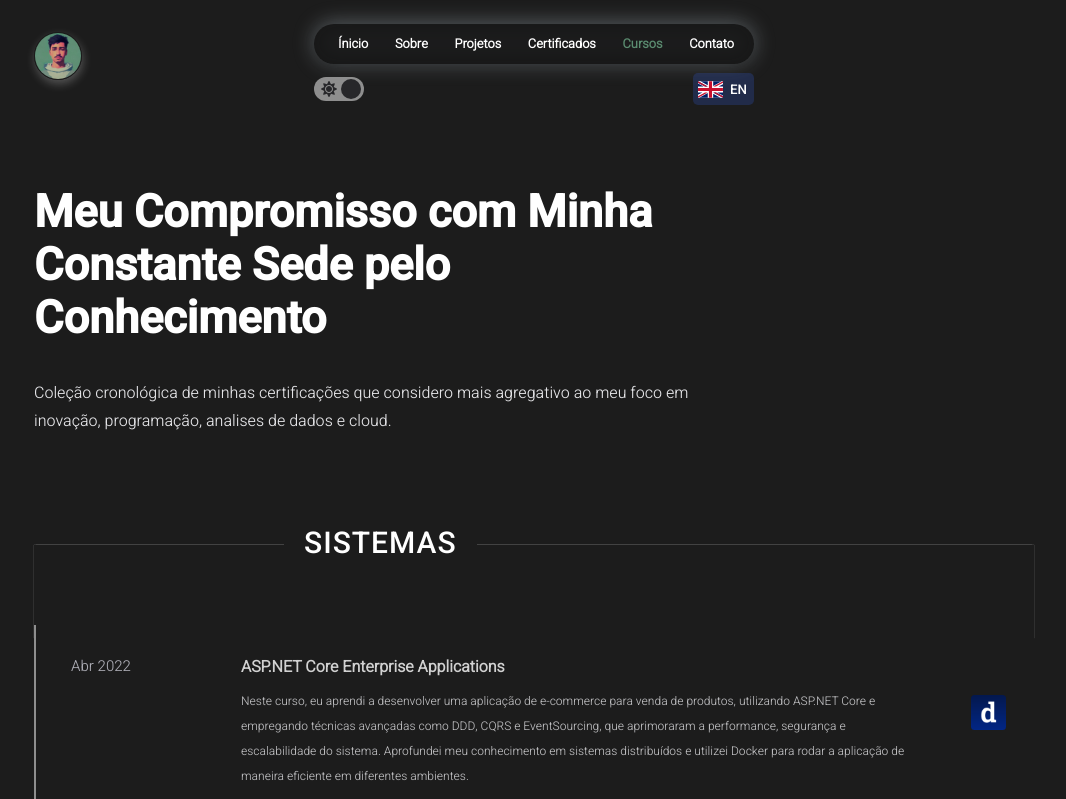
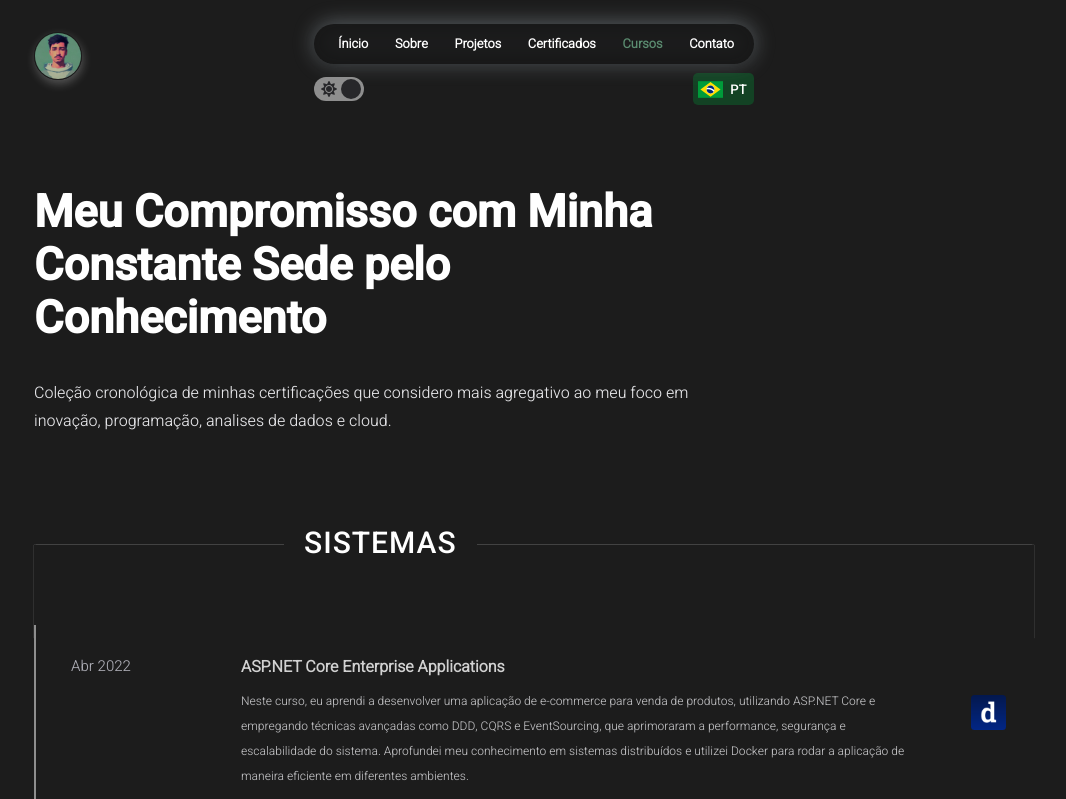
Before and after one commit to igor-fortaleza/MyFolio, a React (Create React App) app: page /MyFolio/curses in a window 1280 px wide. Shown: the top 799 px of the page, without its empty margins (106-1172 px from the left). Built offline with nearby package versions, Linux system fonts and the light colour scheme.

Commit message:
update link certificate

```diff
--- a/src/components/language/LanguageChange.jsx
+++ b/src/components/language/LanguageChange.jsx
@@ -18,7 +18,7 @@ const LanguageChange = () => {
 				margin: 0,
 			}}
 		>
-			{language === "en" ? (
+			{language === "pt" ? (
 				<div
 					className="flag-box"
 					style={{ backgroundColor: "rgba(0,155, 59, 0.3)" }}
--- a/src/data/curses.js
+++ b/src/data/curses.js
@@ -36,7 +36,7 @@ const myCurses_pt = [
 		title: "Dominando o ASP.NET MVC Core",
 		description:
 			"No curso Dominando o ASP.NET MVC Core, eu aprofundei meu conhecimento em ASP.NET MVC Core, aprendendo a construir aplicações web robustas e escaláveis com o modelo MVC. O curso cobriu o desenvolvimento eficiente e seguro de aplicações, integração com tecnologias variadas, práticas avançadas e otimização de desempenho, preparando-me para criar soluções complexas e de alta qualidade.",
-		link: "https://desenvolvedor.io/certificado/b6ebd3d3-39e3-423e-9062-9e5932ea6045/validar",
+		link: "https://desenvolvedor.io/certificados/b6ebd3d3-39e3-423e-9062-9e5932ea6045/validar",
 		logo: "./devio_logo.png",
 		category: "Programming",
 		link_course:
@@ -113,7 +113,7 @@ const myCurses_en = [
 		title: "Mastering ASP.NET MVC Core",
 		description:
 			"In the Mastering ASP.NET MVC Core course, I deepened my knowledge in ASP.NET MVC Core, learning to build robust and scalable web applications with the MVC model. The course covered efficient and secure application development, integration with various technologies, advanced practices, and performance optimization, preparing me to create complex and high-quality solutions.",
-		link: "https://desenvolvedor.io/certificado/b6ebd3d3-39e3-423e-9062-9e5932ea6045/validar",
+		link: "https://desenvolvedor.io/certificados/b6ebd3d3-39e3-423e-9062-9e5932ea6045/validar",
 		logo: "./devio_logo.png",
 		category: "Programming",
 		link_course:
```
